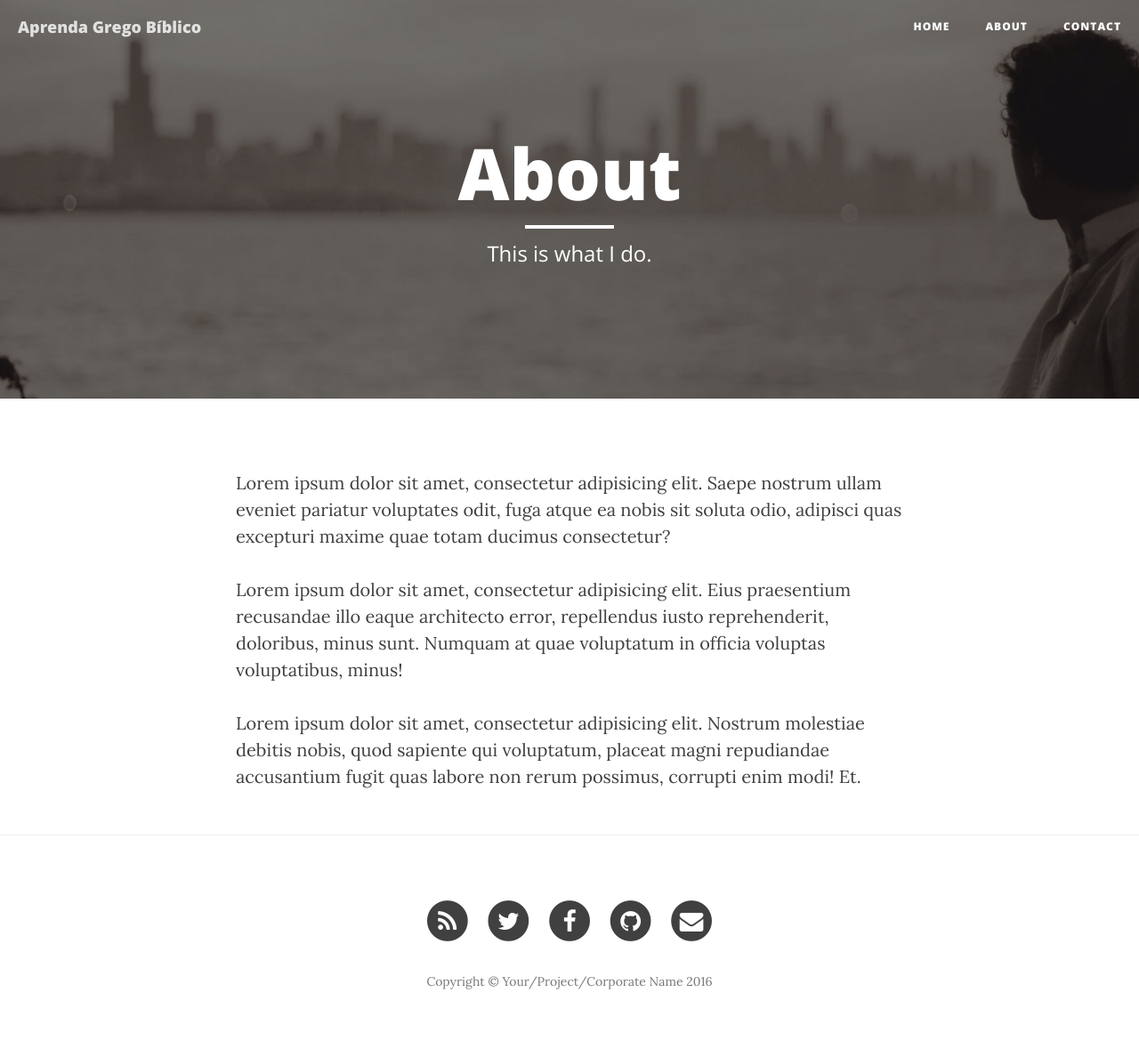
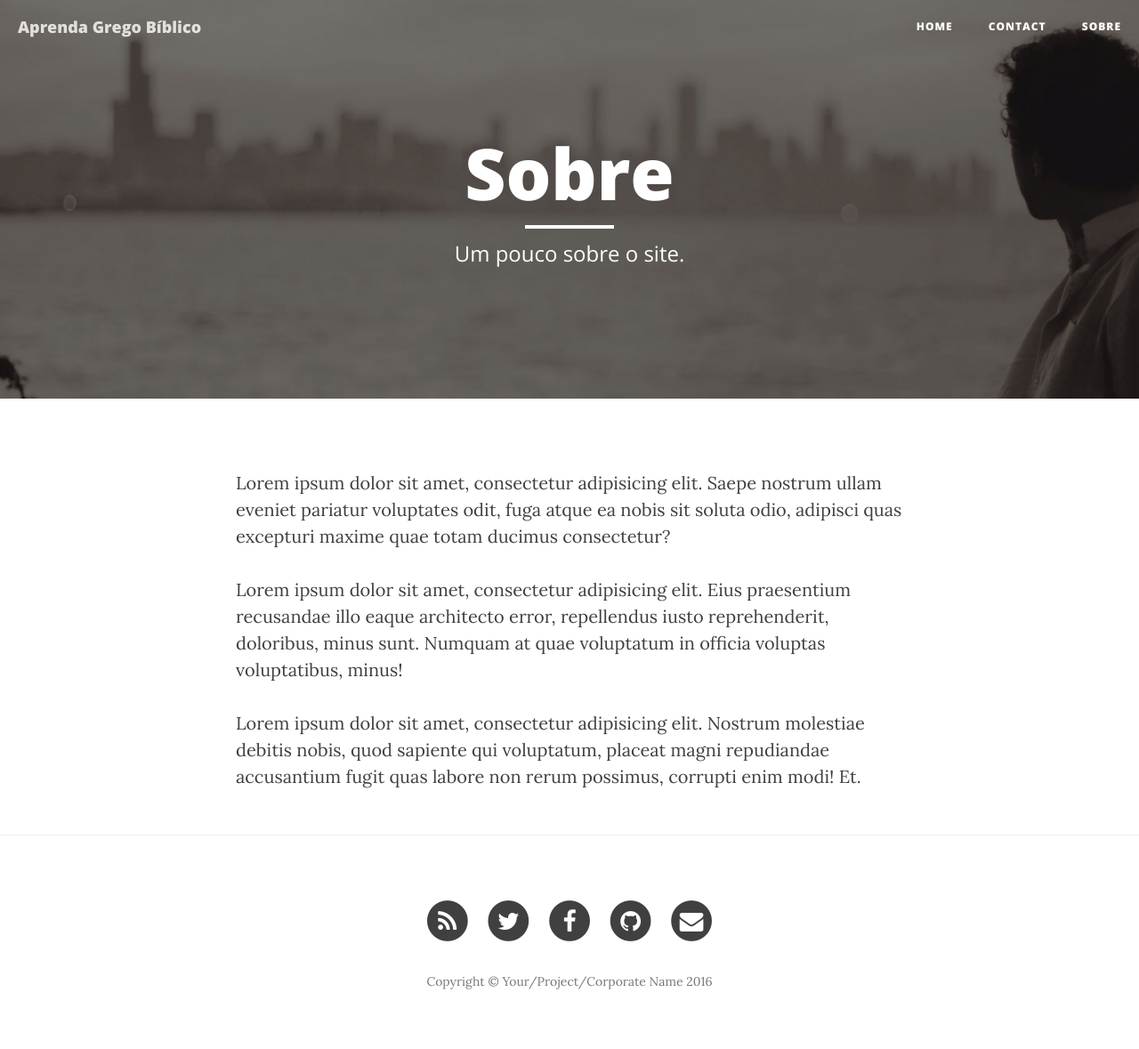
Before and after one commit to andrescalco/aprendagregobiblico, a Jekyll site: the page built from sobre.html, in a window 1280 px wide. Shown: the whole page at 89% size. Built offline with Jekyll 4.4.1, drawn with Linux system fonts in a browser that asks for light colours; nearby versions of some CDN libraries.

Commit message:
Criada pagina de sobre

```diff
--- a/about.html
+++ b/sobre.html
@@ -1,7 +1,7 @@
 ---
 layout: page
-title: "About"
-description: "This is what I do."
+title: "Sobre"
+description: "Um pouco sobre o site."
 header-img: "img/about-bg.jpg"
 ---
 
```
